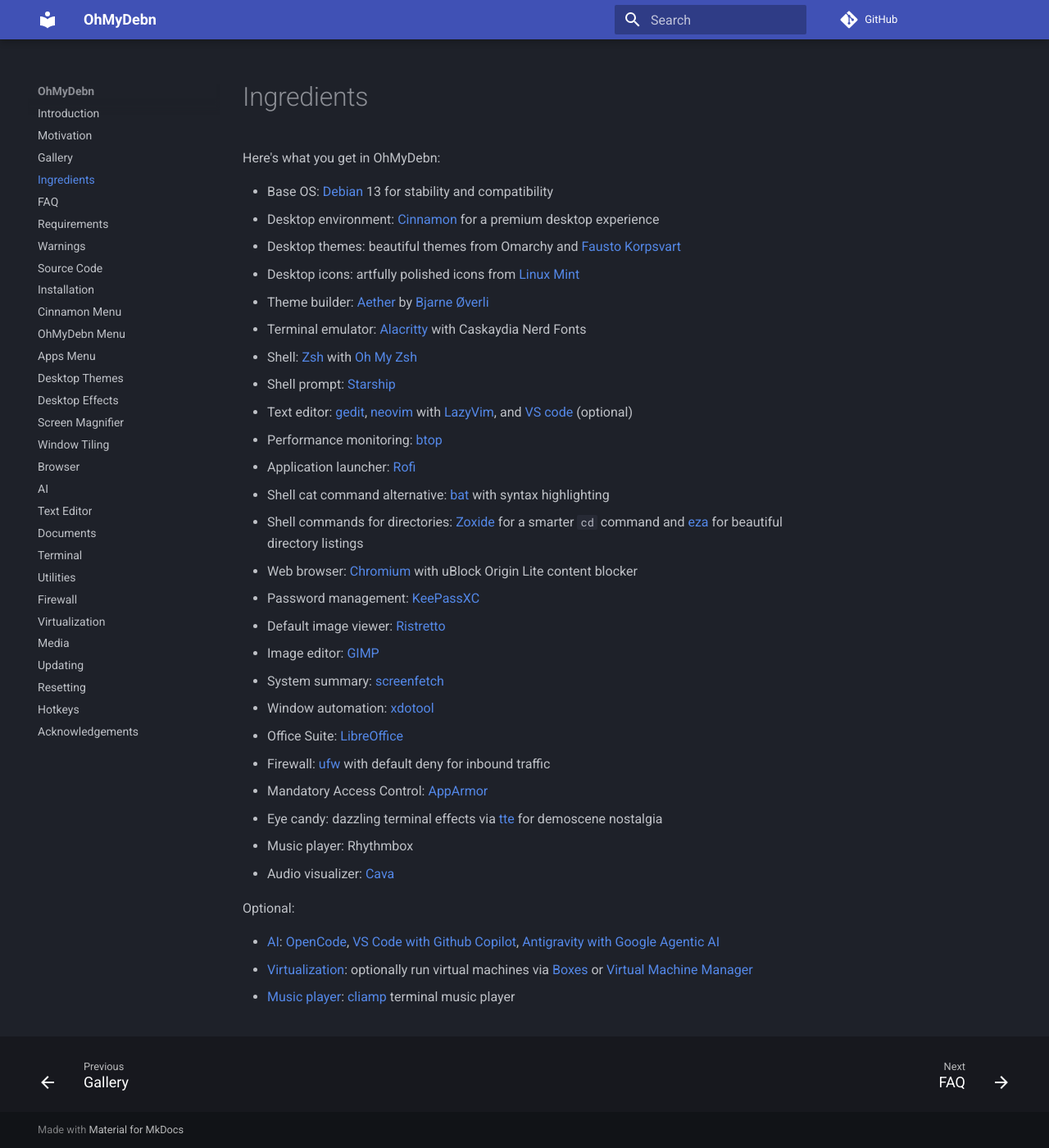
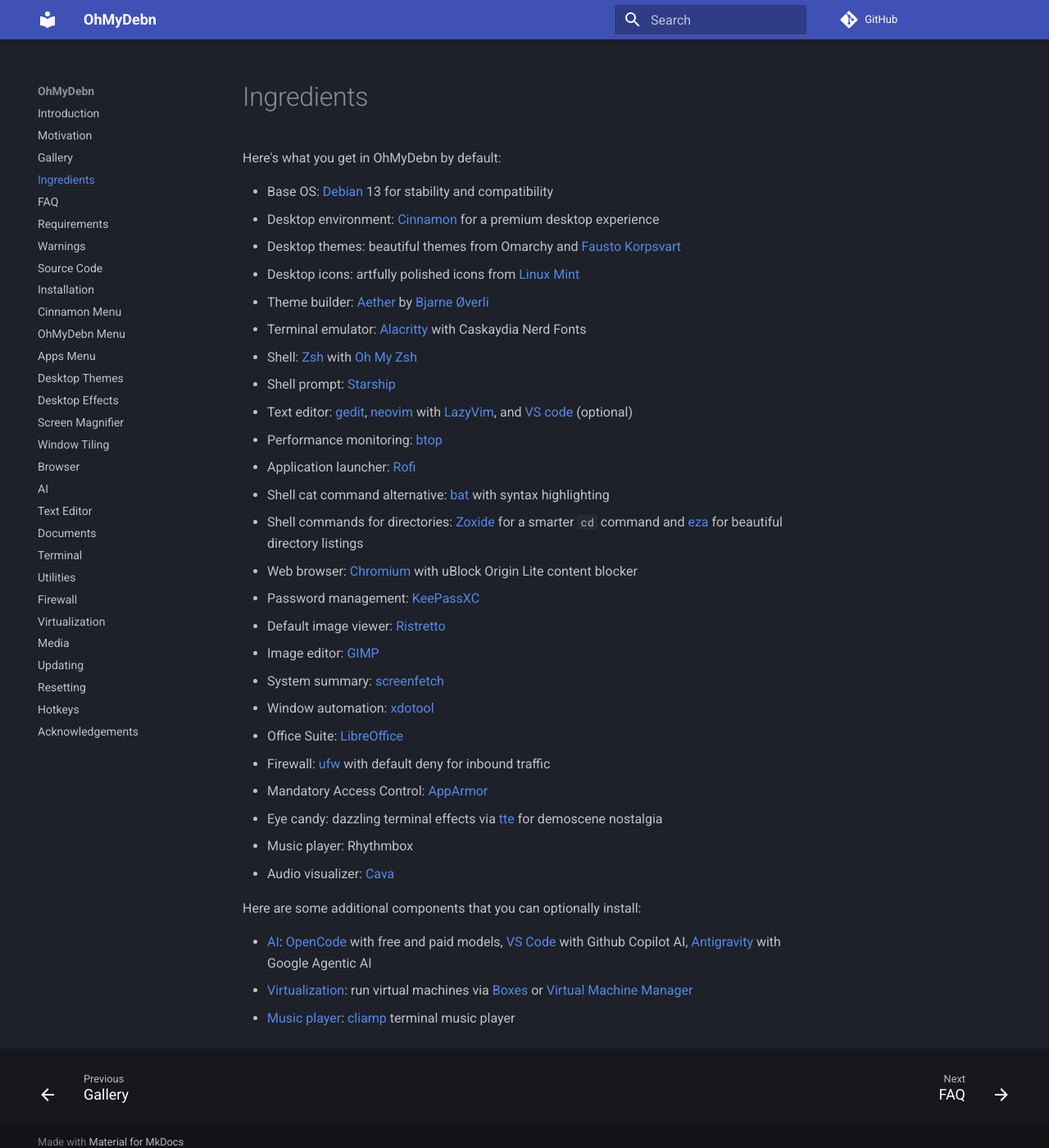
Before and after one commit to dougburks/ohmydebn-docs, an MkDocs documentation site: the page built from docs/ingredients.md, in a window 1280 px wide and 1400 px high. Shown: the whole window at 82% size. Built offline with MkDocs 1.6.1 and Material for MkDocs 9.7.7, drawn with Linux system fonts in a browser that asks for light colours; comment, search, counter and statistics services are not loaded.

Commit message:
update ingredients

```diff
--- a/docs/ingredients.md
+++ b/docs/ingredients.md
@@ -1,4 +1,4 @@
-Here's what you get in OhMyDebn:
+Here's what you get in OhMyDebn by default:
 
 - Base OS: [Debian](https://www.debian.org/) 13 for stability and compatibility
 - Desktop environment: [Cinnamon](https://github.com/linuxmint/Cinnamon) for a premium desktop experience
@@ -26,8 +26,8 @@
 - Music player: Rhythmbox
 - Audio visualizer: [Cava](https://github.com/karlstav/cava)
 
-Optional:
+Here are some additional components that you can optionally install:
 
-- [AI](ai.md): [OpenCode](ai.md#opencode), [VS Code with Github Copilot](ai.md#visual-studio-code-with-github-copilot-ai), [Antigravity with Google Agentic AI](ai.md#antigravity-with-google-agentic-ai)
-- [Virtualization](virtualization.md): optionally run virtual machines via [Boxes](virtualization.md#boxes) or [Virtual Machine Manager](virtualization.md#virtual-machine-manager)
+- [AI](ai.md): [OpenCode](ai.md#opencode) with free and paid models, [VS Code](ai.md#visual-studio-code-with-github-copilot-ai) with Github Copilot AI, [Antigravity](ai.md#antigravity-with-google-agentic-ai) with Google Agentic AI
+- [Virtualization](virtualization.md): run virtual machines via [Boxes](virtualization.md#boxes) or [Virtual Machine Manager](virtualization.md#virtual-machine-manager)
 - [Music player](media.md): [cliamp](media.md#cliamp) terminal music player
```
